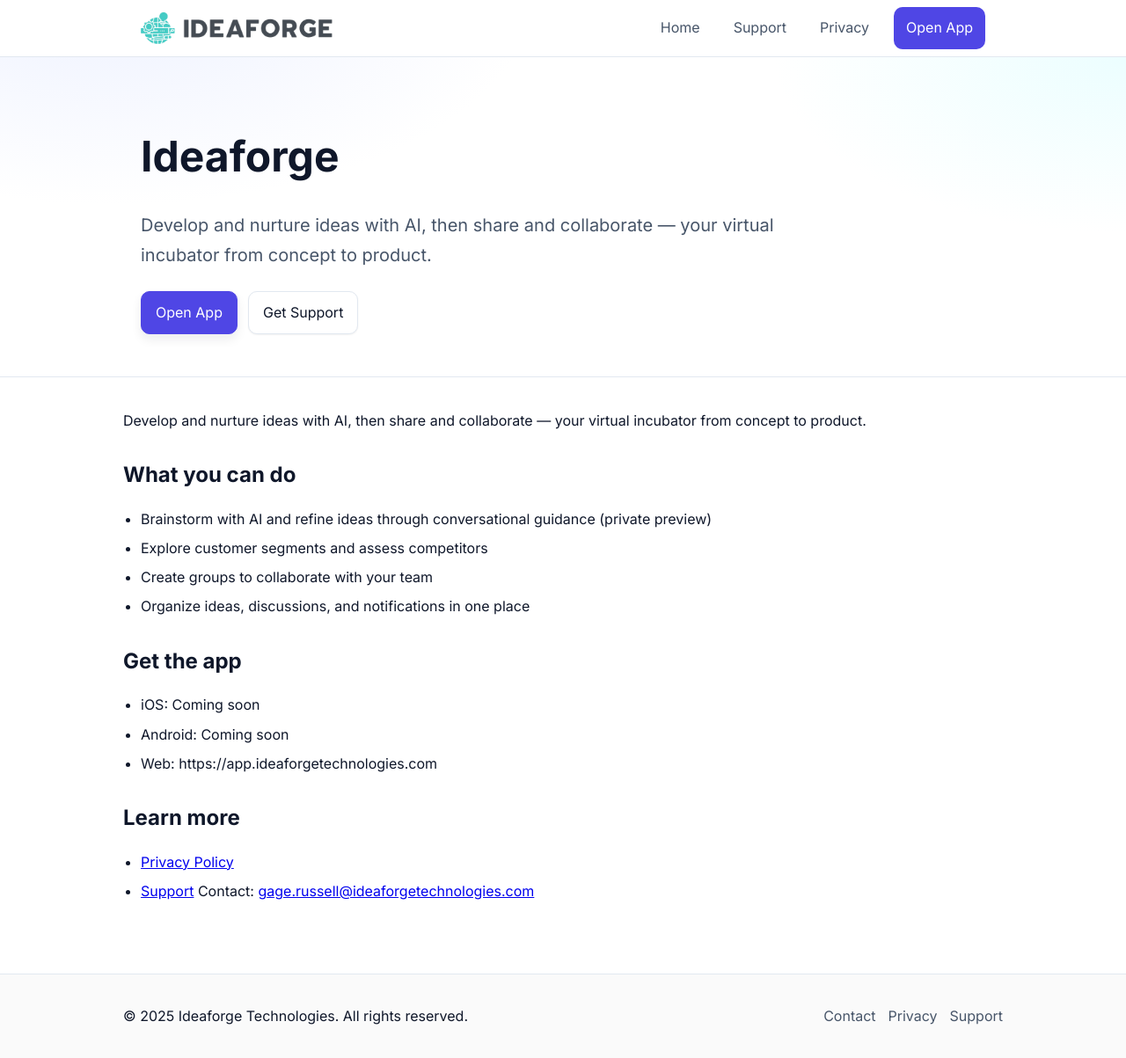
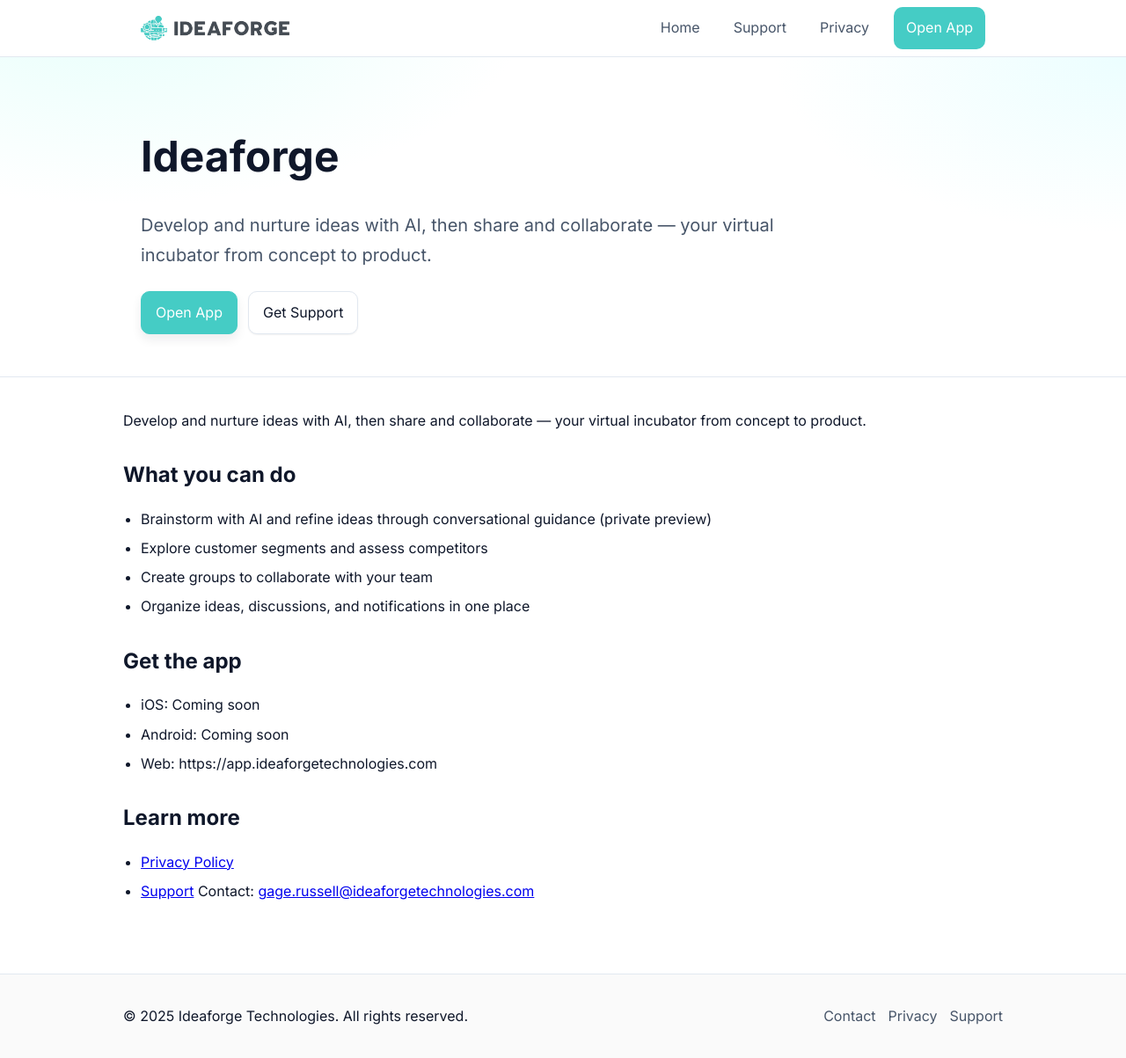
Before and after one commit to gage-russell/ideaforge-site, a Jekyll site: the page built from index.md, in a window 1280 px wide and 1203 px high. Shown: the whole window at 88% size. Built offline with Jekyll 4.4.1, drawn with Linux system fonts in a browser that asks for light colours.

Commit message:
logo size

```diff
--- a/_layouts/default.html
+++ b/_layouts/default.html
@@ -14,7 +14,7 @@
 		<link rel="preconnect" href="https://fonts.gstatic.com" crossorigin />
 		<link href="https://fonts.googleapis.com/css2?family=Inter:wght@400;600;700&display=swap" rel="stylesheet" />
 		<link rel="stylesheet" href="{{ "/assets/css/custom.css" | relative_url }}" />
-		<meta name="theme-color" content="#4f46e5" />
+		<meta name="theme-color" content="#45CCC5" />
 	</head>
 	<body>
 		<header class="site-header">
--- a/assets/css/custom.css
+++ b/assets/css/custom.css
@@ -8,8 +8,8 @@
 	--color-text: #0f172a; /* slate-900 */
 	--color-muted: #475569; /* slate-600 */
 	--color-border: #e2e8f0; /* slate-200 */
-	--color-primary: #4f46e5; /* indigo-600 */
-	--color-primary-hover: #4338ca; /* indigo-700 */
+	--color-primary: #45CCC5; /* teal */
+	--color-primary-hover: #3BB8B0; /* slightly darker teal */
 	--color-accent: #06b6d4; /* cyan-500 */
 
 	--radius: 12px;
@@ -52,6 +52,9 @@ body {
 	height: 64px;
 }
 .brand {
+	display: inline-flex;
+	align-items: center;
+	justify-content: flex-start;
 	color: var(--color-text);
 	font-weight: 700;
 	letter-spacing: 0.2px;
@@ -59,8 +62,9 @@ body {
 }
 .brand-logo {
 	display: block;
-	height: 36px; /* banner height */
+	height: 28px; /* default banner height */
 	width: auto;
+	max-width: 200px; /* constrain long banners */
 	border-radius: 8px;
 }
 .nav { display: flex; gap: 18px; align-items: center; }
@@ -82,7 +86,7 @@ body {
 /* Hero */
 .hero {
 	padding: 72px 0 48px;
-	background: radial-gradient(1200px 600px at 10% -20%, #eef2ff 0%, transparent 40%),
+	background: radial-gradient(1200px 600px at 10% -20%, #e6fffb 0%, transparent 40%),
 							radial-gradient(800px 400px at 100% 0%, #ecfeff 0%, transparent 50%);
 	border-bottom: 1px solid var(--color-border);
 }
@@ -149,4 +153,5 @@ body {
 	.header-inner { height: auto; padding: 12px 0; gap: 8px; flex-direction: column; align-items: flex-start; }
 	.nav { flex-wrap: wrap; }
 	.site-main { padding: 24px 0 48px; }
+	.brand-logo { height: 22px; max-width: 160px; }
 }
```
